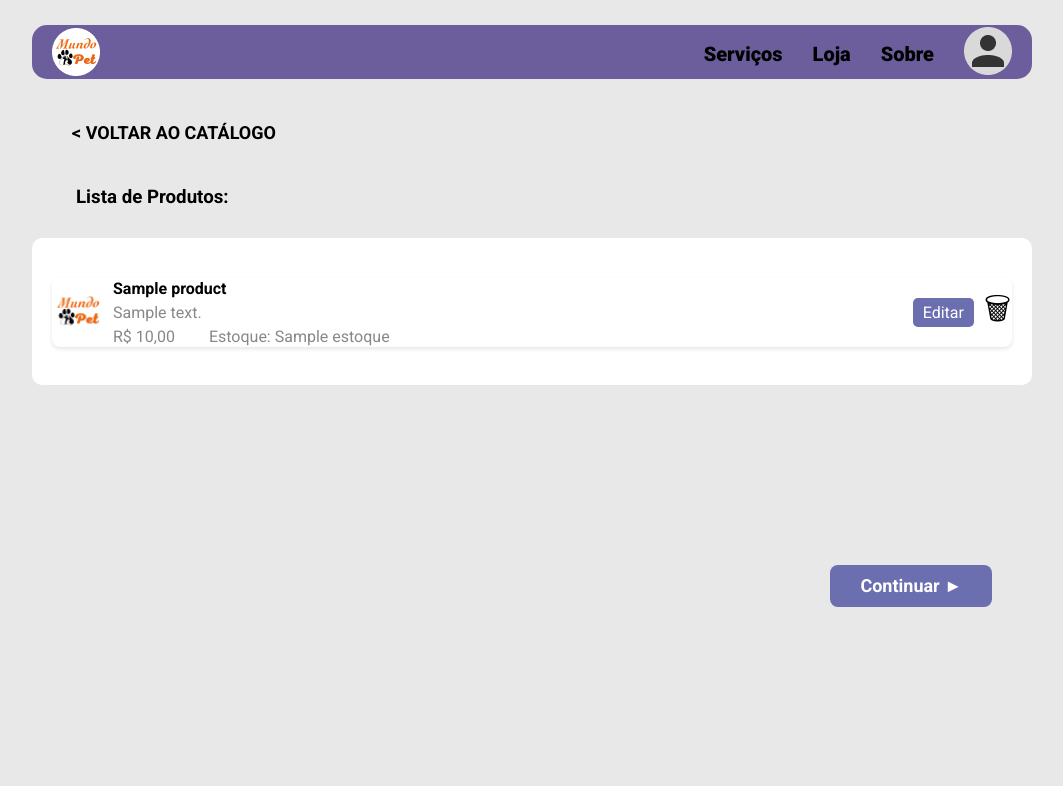
After one commit to treinamento-devops-playground/mundo-pet, a PHP site: template app/views/vcart.php in a window 1280 px wide. The commit adds this page. Shown: the top 786 px of the page, without its empty margins (108-1171 px from the left). Run offline with PHP 8.4, Linux system fonts and the light colour scheme; the template is opened without the code that fills it: most values are stand-ins (such as "Sample title", 1, 10 or a date in 2020).

Commit message:
tela do carrinho e reparo de login e cadastro

```diff
--- a/app/routes/Routes.php
+++ b/app/routes/Routes.php
@@ -15,12 +15,14 @@ class Routes
                 '/agendamentos/create' => 'site\AgendamentoController@create',
                 '/login' => 'site\UserController@login',
                 '/register' => 'site\UserController@register',
-                '/services' => 'site\ServiceController@show'
+                '/services' => 'site\ServiceController@show',
+                '/vcart' => 'site\CartController@vcart'
             ],
             'post' => [
                 '/agendamentos/store' => 'site\AgendamentoController@store',
                 '/login' => 'site\UserController@login',
-                '/register' => 'site\UserController@register'
+                '/register' => 'site\UserController@register',
+                '/vcart' => 'site\CartController@rvcart'
             ],
         ];
     }
--- /dev/null
+++ b/app/views/vcart.php
@@ -0,0 +1,77 @@
+<!DOCTYPE html>
+<html lang="en">
+<head>
+    <meta charset="UTF-8">
+    <meta name="viewport" content="width=device-width, initial-scale=1.0">
+    <title>Carrinho de compras do petshop</title>
+    <link rel="stylesheet" href="../css/vcart.css">
+</head>
+<body>
+  <header>
+    <nav id="nav-bar">
+      <div class="logo">
+        <img src="../img/logo.png" alt="Logo Mundo Pet">
+      </div>
+      <ul class="list-nav">
+        <li class="title"><a href="#">Serviços</a></li>
+        <li class="title"><a href="catalogo.php">Loja</a></li>
+        <li class="title"><a href="#">Sobre</a></li>
+        <li><a href="#"><img src="../img/icons/user.png"></a></li>
+      </ul>
+    </nav>
+
+    <section class="btn-catalogo">
+      <a href="catalogo.php" class="catalogo-btn">< Voltar ao catálogo</a>
+    </section>
+
+  </header>
+
+  <section class="title-h3">
+      <h3>Lista de Produtos:</h3>
+  </section>
+
+  <div id="container">
+
+    <section class="content">
+      <div>
+        <section class="product-list-section">
+          <?php foreach ($products as $product): ?>
+            <div class="product-item">
+              <div class="product-info">
+                <div class="product-image">
+                  <img src="../img/logo.png" alt="Produto">
+                </div>
+                <div class="product-details">
+                  <h4><?php echo htmlspecialchars($product['name']); ?></h4>
+                  <p><?php echo htmlspecialchars($product['description']); ?></p>
+                  <p style="display:inline; margin-right:30px">R$ <?php echo number_format($product['price'], 2, ',', '.'); ?></p>
+                  <p style="display:inline">Estoque: <?php echo htmlspecialchars($product['estoque']); ?></p>
+                </div>
+              </div>
+              <div class="product-actions">
+                <a href="../api/edit_produto.php?id=<?php echo $product['id']; ?>" class="edit-btn">Editar</a>
+                <button class="delete-btn" onclick="confirmDelete(<?php echo $product['id']; ?>)">&#128465;</button> <!-- Ícone de lixeira -->
+              </div>
+            </div>
+          <?php endforeach; ?>
+        </section>
+      </div>
+    </section>
+  </div>
+
+  <!-- Botão de continuar -->
+  <div class="btn-continuar">
+    <a href="services.php" class="continuar-btn">Continuar ►</a>
+  </div>
+
+  <!-- Função de confirmação para deletar produto -->
+  <script>
+    function confirmDelete(productId) {
+        if (confirm('Tem certeza que deseja excluir este produto?')) {
+            window.location.href = 'delete.php?id=' + productId;
+        }
+    }
+  </script>
+</body>
+
+</html>
--- a/public/css/index.css
+++ b/public/css/index.css
@@ -35,7 +35,7 @@ body {
   gap: 30px;
   align-items: center;
   font-size: 20px;
-  padding-top: 3px;
+  padding-top: 15px;
   font-weight: 900;
   cursor: pointer;
 }
@@ -53,7 +53,7 @@ ul > .title > a:hover {
 
 #container {
   display: flex;
-  width: 1000px;
+  width: 710px;
   height: 70vh;
   justify-content: center;
   align-items: center;
--- a/public/css/login.css
+++ b/public/css/login.css
@@ -45,7 +45,7 @@ form {
 .logo {
   width: 60px;
   height: 60px;
-  border-radius: 50%;
+  border-radius: 60%;
   box-shadow: 0 4px 8px rgba(33, 33, 33, 0.8);
 }
 
--- /dev/null
+++ b/public/css/vcart.css
@@ -0,0 +1,303 @@
+@import url('https://fonts.googleapis.com/css2?family=Roboto:wght@100;300;400;500;700;900&display=swap');
+
+* {
+  margin: 0;
+  padding: 0;
+  box-sizing: border-box;
+  font-family: 'Roboto', sans-serif;
+}
+
+body {
+  background-color: #e8e8e8;
+  display: flex;
+  flex-direction: column;
+}
+
+#nav-bar {
+  display: flex;
+  justify-content: space-between;
+  width: 1000px;
+  height: 54px;
+  background-color: #6C5E9C;
+  border-radius: 15px;
+  margin: 25px auto;
+  padding: 3px 20px;
+}
+
+.list-nav {
+  list-style: none;
+  display: flex;
+  gap: 30px;
+  align-items: center;
+  font-size: 20px;
+  padding-top: 3px;
+  font-weight: 900;
+  cursor: pointer;
+}
+
+ul > li > a {
+  text-decoration: none;
+  color: #000;
+  transition: .8s;
+}
+
+.list-nav li a:hover {
+  color: #fff;
+}
+
+#container {
+  display: flex;
+  width: 1000px;
+  margin: 0 auto;
+  padding: 20px;
+  background-color: #fff;
+  border-radius: 10px;
+}
+
+.sidebar {
+  flex: 1;
+  background-color: #8892BF;
+  padding: 20px;
+  border-radius: 10px;
+  margin-right: 20px;
+}
+
+.title-h3 {
+  color: #000000;
+  text-align: left ;
+  margin-bottom: 30px;
+  margin-left: 184px;
+  padding-left: 0;
+}
+
+.sidebar ul {
+  list-style: none;
+  padding: 0;
+}
+
+.sidebar ul li {
+  margin-bottom: 10px;
+}
+
+.sidebar ul li a {
+  text-decoration: none;
+  color: #000;
+  font-weight: bold;
+  display: block;
+  padding: 10px;
+  background-color: #ccc;
+  border-radius: 5px;
+  transition: background-color 0.3s;
+}
+
+.sidebar ul li a:hover {
+  background-color: #bbb;
+}
+
+.content {
+  flex: 3;
+}
+
+.user-section {
+  background-color: #e8e8e8;
+  display: flex;
+  padding: 20px;
+  border-radius: 5px;
+  border-style: solid;
+  border-color: #6B6EAF;
+  border-width: 2px;
+  margin-bottom: 20px;
+  display: flex;
+  align-items: center;
+  justify-content: space-between;
+}
+
+.profile-pic img {
+    width: 80px;
+    height: 80px;
+    border-radius: 50%;
+}
+
+.user-info {
+    display: flex;
+    flex-direction: column;
+    align-items: center;
+  }
+
+.user-info h2 {
+
+    font-size: 18px;
+    font-weight: 500;
+    color: #000;
+    text-align: center;
+}
+
+.logout-btn {
+    background-color: #E54D4D;
+    color: #fff;
+    padding: 8px 16px;
+    text-decoration: none;
+    border-radius: 5px;
+    transition: background-color 0.3s;
+}
+
+.logout-btn:hover {
+    background-color: #d43f3f;
+}
+
+.product-list-section {
+  margin-top: 20px;
+}
+
+.product-item {
+  display: flex;
+  justify-content: space-between;
+  align-items: center;
+  background-color: #fff;
+  padding: 1px;
+  border-radius: 8px;
+  box-shadow: 0 2px 4px rgba(0, 0, 0, 0.1);
+  margin-bottom: 18px;
+}
+
+.product-info {
+  display: flex;
+  align-items: center;
+}
+
+.product-image img {
+  width: 50px;
+  height: 50px;
+  border-radius: 50%;
+  margin-right: 10px;
+}
+
+.product-details h4 {
+  margin: 0;
+  font-size: 16px;
+  font-weight: bold;
+}
+
+.product-details p {
+  margin: 5px 0 5px 0;
+  color: #888;
+}
+
+.product-actions {
+  display: flex;
+  align-items: center;
+}
+
+.admin-options {
+    display: flex;
+    justify-content: space-around;
+    margin-top: 20px;
+    gap: 15px;
+}
+
+.add-product {
+  display: flex;
+  justify-content: flex-end;
+  margin-top: 20px;
+  gap: 10px;
+}
+
+.add-product-btn {
+  background-color: #6B6EAF;
+  color: white;
+  padding: 10px 20px;
+  border-radius: 8px;
+  text-decoration: none;
+  font-weight: bold;
+}
+
+.add-product-btn:hover {
+  background-color: #575BA7;
+}
+
+.admin-btn {
+  background-color: #8892BF;
+  color: #000;
+  padding: 20px 90px 18px;
+  border: none;
+  border-radius: 10px;
+  font-size: 18px;
+  cursor: pointer;
+  transition: background-color 0.3s;
+}
+
+.admin-btn:hover {
+  background-color: #6C5E9C;
+}
+
+.edit-btn {
+  margin-right: 10px;
+  background-color: #6B6EAF;
+  color: white;
+  padding: 5px 10px;
+  border-radius: 5px;
+  text-decoration: none;
+}
+
+.delete-btn {
+  background-color: transparent;
+  border: none;
+  font-size: 30px;
+  color: #000;
+  cursor: pointer;
+}
+
+.delete-btn:hover {
+  color: #000;
+}
+
+/* Estilo do botão Adicionar Produto */
+.btn-continuar {
+  display: flex;
+  justify-content: flex-end;
+  margin: 180px;
+}
+
+.continuar-btn {
+  background-color: #6B6EAF;
+
+  color: white;
+  padding: 10px 30px;
+  border-radius: 8px;
+  text-decoration: none;
+  font-weight: bold;
+  cursor: pointer;
+  font-size: 18px;
+  font-weight: bold;
+  transition: background-color 0.3s, transform 0.2s;
+}
+
+  .btn-catalogo {
+    justify-content: flex;
+    display: flex;
+    margin: 33px;
+    padding-left: 117px;
+  }
+
+  .catalogo-btn {
+    color: black;
+    padding: 10px 30px;
+    border-radius: 8px;
+    text-decoration: none;
+    font-weight: bold;
+    cursor: pointer;
+    font-size: 18px;
+    font-weight: bold;
+    text-transform: uppercase;
+    transition: background-color 0.3s, transform 0.2s;
+  }
+
+  .catalogo-btn:hover {
+    transform: scale(1.05);
+  }
+
+
+.continuar-btn:hover {
+  background-color: #575BA7;
+  transform: scale(1.05);
+}
```
Also changed, not shown: app/controllers/site/CartController.php (added, +15 -0 lines), app/views/user/login.php (+10 -2 lines), app/views/user/register.php (+12 -1 lines).
